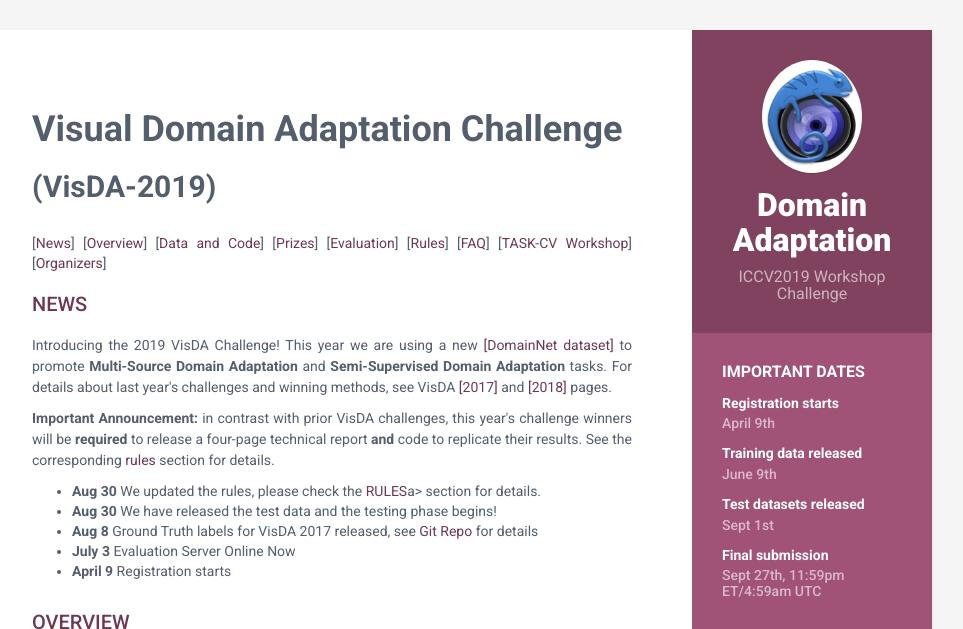
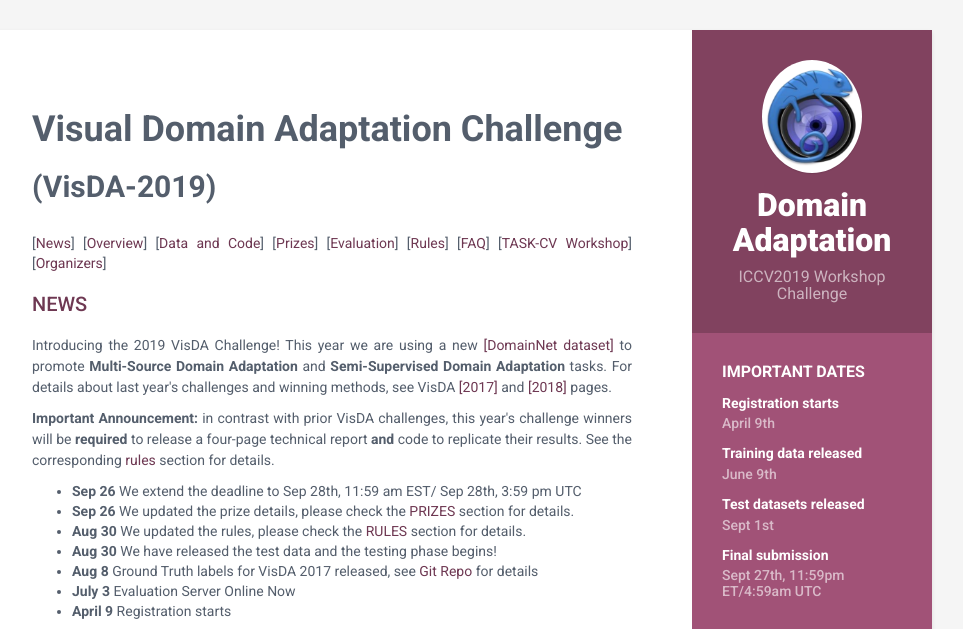
Before and after one commit to VisionLearningGroup/visda-2019, a Jekyll site: the page built from index.html, in a window 1280 px wide and 900 px high, cut to the strip 0-629 px from the top of the window. Shown: the whole strip, without its empty margins (188-1151 px from the left). Built offline with Jekyll 4.4.1, drawn with Linux system fonts in a browser that asks for light colours.

Commit message:
Update index.html

```diff
--- a/index.html
+++ b/index.html
@@ -28,7 +28,9 @@
 <p><b>Important Announcement:</b> in contrast with prior VisDA challenges, this year's challenge winners will be <b>required</b> to release a four-page technical report <b>and</b> code to replicate their results. See the corresponding <a href="#faq">rules</a> section for details. </p>
 
 <ul>
-	<li><b>Aug 30</b> We updated the rules, please check the <a href="#rules">RULES</a>a> section for details.</li>
+	<li><b>Sep 26</b> We extend the deadline to Sep 28th, 11:59 am EST/ Sep 28th, 3:59 pm UTC </li>
+	<li><b>Sep 26</b> We updated the prize details, please check the <a href="#prizes">PRIZES</a> section for details.</li>
+	<li><b>Aug 30</b> We updated the rules, please check the <a href="#rules">RULES</a> section for details.</li>
 	<li><b>Aug 30</b> We have released the test data and the testing phase begins!</li>
 	<li><b>Aug 8</b> Ground Truth labels for VisDA 2017 released, see <a href="https://github.com/VisionLearningGroup/taskcv-2017-public/tree/master/classification">Git Repo</a> for details</li>
 	<li><b>July 3</b> Evaluation Server Online Now</li>
```
